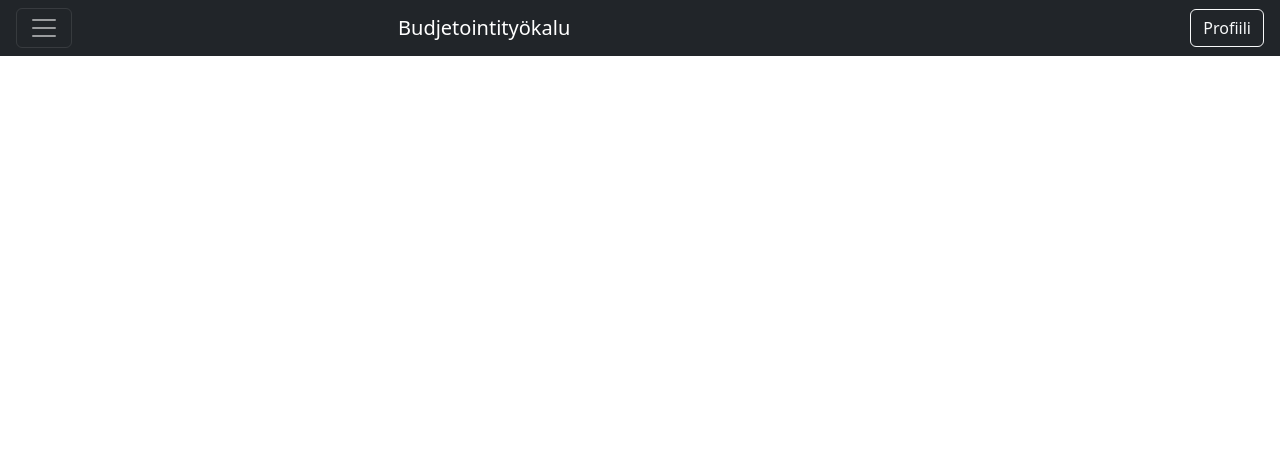
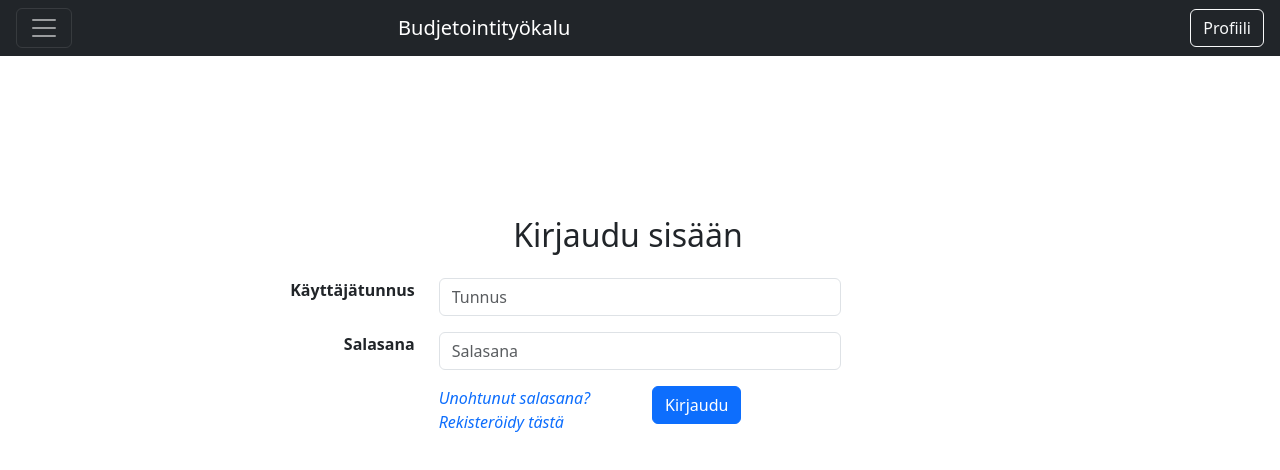
Before and after one commit to Orofil/ott-budjetointi, a React (Vite) app: page /kirjaudu in a window 1280 px wide. Shown: the top 470 px of the page. Built offline with nearby package versions, Linux system fonts and the light colour scheme.

Commit message:
Lisätty kirjaudu-sivu

```diff
--- a/src/App.jsx
+++ b/src/App.jsx
@@ -11,6 +11,7 @@ import TransactionImport from "./pages/TransactionImport";
 import Budgets from "./pages/Budgets";
 import CreateBudgetPage from "./pages/CreateBudget";
 import HeaderNav from "./components/HeaderNav";
+import Kirjaudu from "./pages/Kirjaudu";
 
 function App() {
   const [user, setUser] = useState(null);
@@ -58,6 +59,7 @@ function App() {
             <Route path="/transaction-import" element={<TransactionImport />} />
             <Route path="/budgets" element={<Budgets />} />
             <Route path="/create-budget" element={<CreateBudgetPage />} />
+            <Route path="/kirjaudu" element={<Kirjaudu />} />
 
             {/* Suojattu reitti */}
             <Route
--- a/src/components/HeaderNav.jsx
+++ b/src/components/HeaderNav.jsx
@@ -38,6 +38,9 @@ const HeaderNav = () => (
             <Nav.Link as={Link} to="/budgets">
               Budjettien hallinta
             </Nav.Link>
+            <Nav.Link as={Link} to="/kirjaudu">
+              Kirjaudu sisään
+            </Nav.Link>
           </Nav>
         </Offcanvas.Body>
       </Navbar.Offcanvas>
--- /dev/null
+++ b/src/pages/Kirjaudu.jsx
@@ -0,0 +1,52 @@
+import React from "react";
+import { Row, Col, Form, Button } from "react-bootstrap";
+
+function Login() {
+  return (
+    <Col>
+    <div className="d-flex flex-column align-items-center" style={{ paddingTop: "20vh", paddingBottom: "0vh"}} >
+      <Row><h2>Kirjaudu sisään</h2> <p></p></Row>
+
+      {/* Käyttäjätunnus */}
+      <Row className="mb-3 w-100 justify-content-center">
+        <Col xs={6} md={4} className="text-end fw-bold">Käyttäjätunnus</Col>
+        <Col xs={6} md={4}>
+          <Form.Control type="text" placeholder="Tunnus" />
+        </Col>
+        <Col xs={6} md={4} type="text" placeholder="testi"/>
+      </Row>
+
+      {/* Salasana */}
+      <Row className="mb-3 w-100 justify-content-center">
+        <Col xs={6} md={4} className="text-end fw-bold">Salasana</Col>
+        <Col xs={6} md={4}>
+          <Form.Control type="password" placeholder="Salasana" />
+        </Col>
+        <Col xs={6} md={4} type="text" placeholder="testi"/>
+      </Row>
+
+      {/* Kirjaudu - nappi sekä linkit - unohtunut salasana & rekisteröidy tästä */}
+      <Row className="mb-3 w-100 justify-content-center">
+
+        <Col xs={4} md={2} className="text-start">
+          <div className="text-muted fst-italic" style={{ cursor: "pointer" }}>
+            <a href="#" className="text-decoration-none">Unohtunut salasana?</a>
+          </div>
+          <div className="text-muted fst-italic" style={{ cursor: "pointer" }}>
+            <a href="#" className="text-decoration-none">Rekisteröidy tästä</a>
+          </div>
+        </Col>
+        <Col xs={4} md={2}>
+          <Button color= 'white'>Kirjaudu</Button>
+        </Col>
+      </Row>
+
+
+    </div>
+ </Col>
+  );
+
+}
+
+
+export default Login;
```
Also changed, not shown: 1 other file (tests, documents, lock files or other folders).
